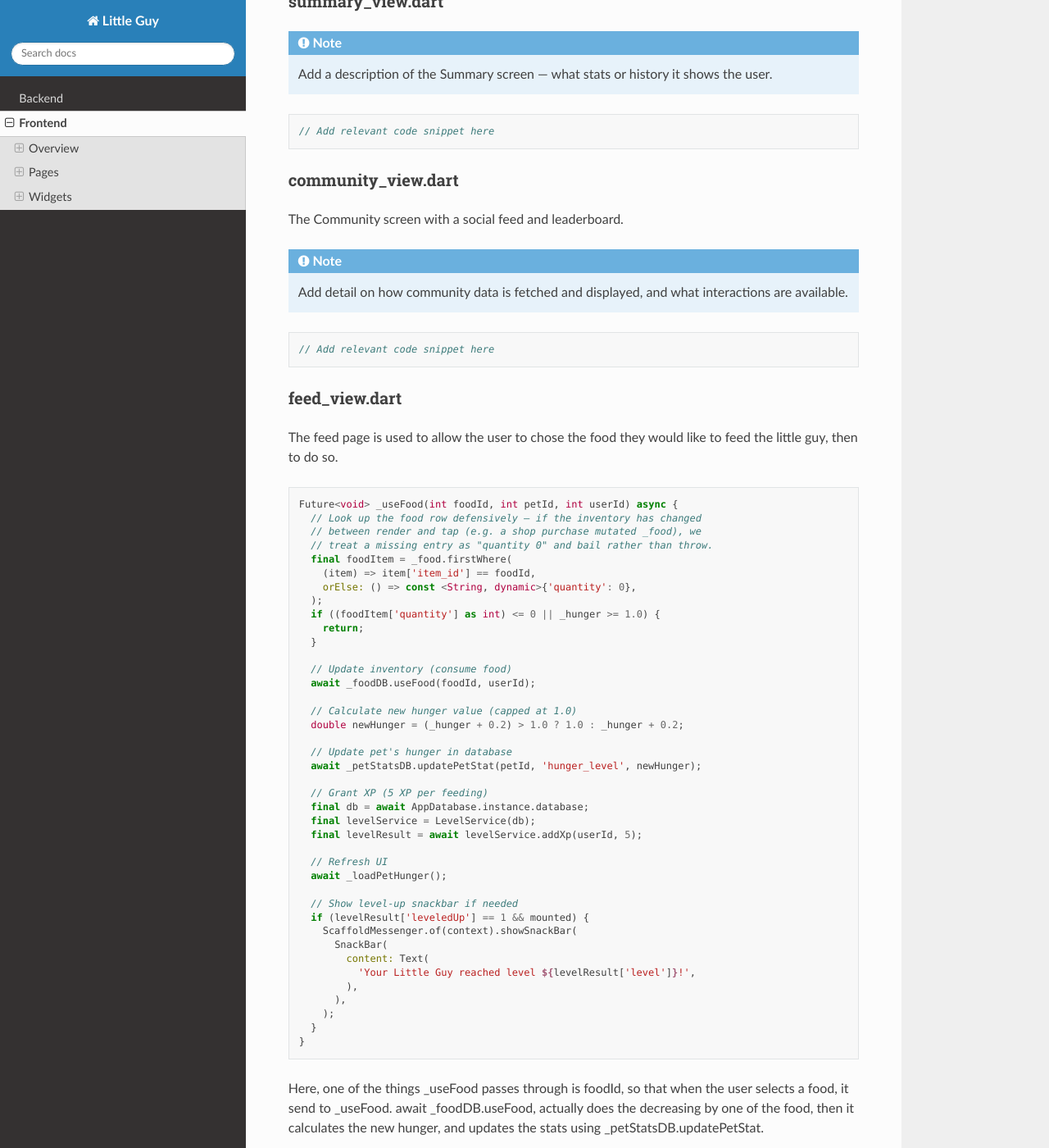
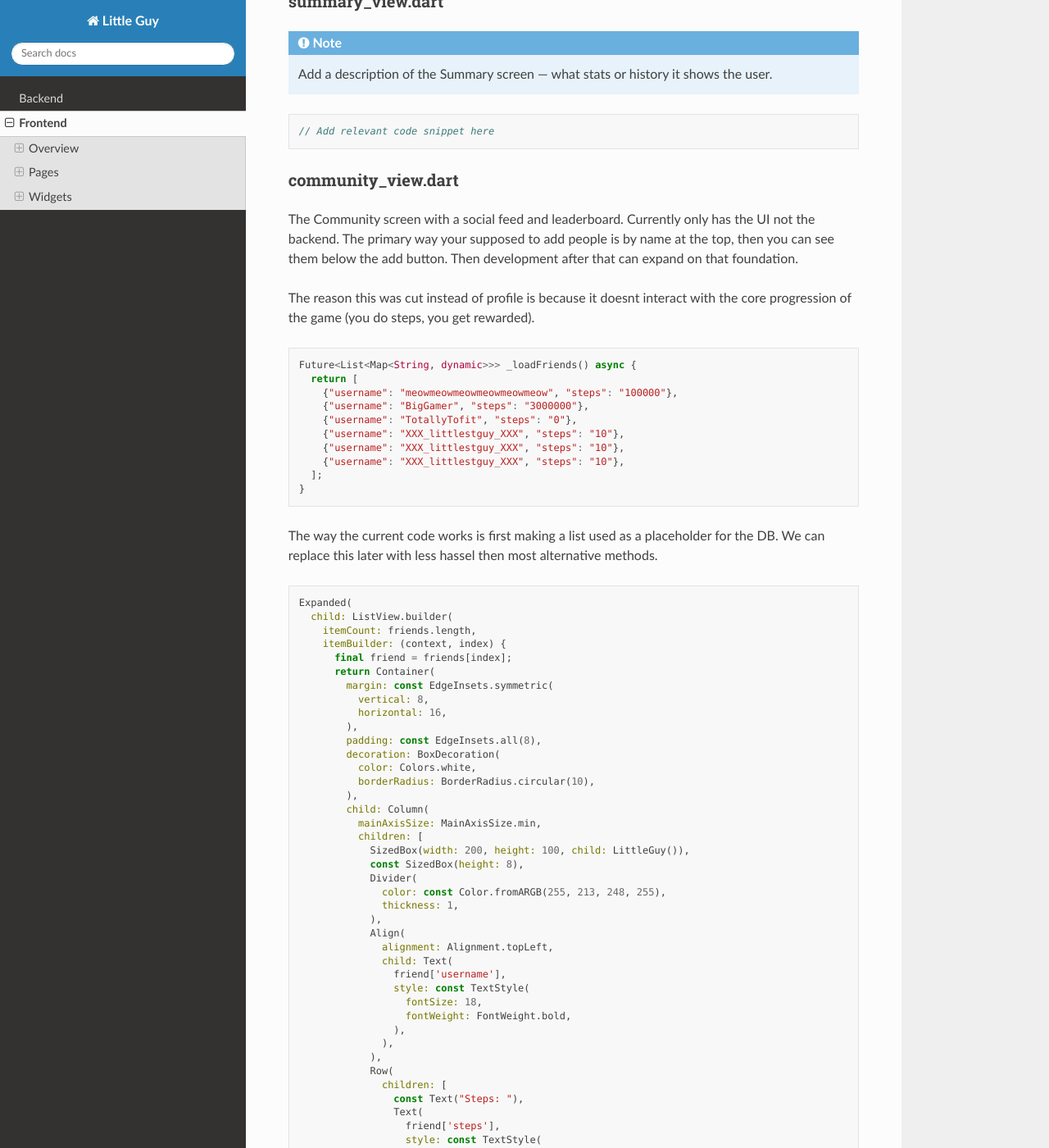
Before and after one commit to Team1C-T-P/little_guy_proj, a Sphinx documentation site: the page built from docs/frontend.rst, in a window 1280 px wide and 1400 px high, scrolled down 12432 px. Shown: the whole window at 82% size. Built offline with Sphinx 7.4.7 and the Read the Docs theme 3.1.0, drawn with Linux system fonts in a browser that asks for light colours; some of the changed text lies outside the part shown.

Commit message:
more frontend docs

```diff
--- a/docs/frontend.rst
+++ b/docs/frontend.rst
@@ -616,14 +616,80 @@ summary_view.dart
 community_view.dart
 ~~~~~~~~~~~~~~~~~~~
 
-The Community screen with a social feed and leaderboard.
+The Community screen with a social feed and leaderboard. Currently only has the UI not the backend. The primary way your supposed to add people is by name at the top, then you can see them below the add button. Then development after that can expand on that foundation.
 
-.. note::
-   Add detail on how community data is fetched and displayed, and what interactions are available.
+The reason this was cut instead of profile is because it doesnt interact with the core progression of the game (you do steps, you get rewarded).
 
 .. code-block:: dart
 
-    // Add relevant code snippet here
+  Future<List<Map<String, dynamic>>> _loadFriends() async {
+    return [
+      {"username": "meowmeowmeowmeowmeowmeow", "steps": "100000"},
+      {"username": "BigGamer", "steps": "3000000"},
+      {"username": "TotallyTofit", "steps": "0"},
+      {"username": "XXX_littlestguy_XXX", "steps": "10"},
+      {"username": "XXX_littlestguy_XXX", "steps": "10"},
+      {"username": "XXX_littlestguy_XXX", "steps": "10"},
+    ];
+  }
+
+The way the current code works is first making a list used as a placeholder for the DB. We can replace this later with less hassel then most alternative methods.
+
+.. code-block:: dart
+
+  Expanded(
+    child: ListView.builder(
+      itemCount: friends.length,
+      itemBuilder: (context, index) {
+        final friend = friends[index];
+        return Container(
+          margin: const EdgeInsets.symmetric(
+            vertical: 8,
+            horizontal: 16,
+          ),
+          padding: const EdgeInsets.all(8),
+          decoration: BoxDecoration(
+            color: Colors.white,
+            borderRadius: BorderRadius.circular(10),
+          ),
+          child: Column(
+            mainAxisSize: MainAxisSize.min,
+            children: [
+              SizedBox(width: 200, height: 100, child: LittleGuy()),
+              const SizedBox(height: 8),
+              Divider(
+                color: const Color.fromARGB(255, 213, 248, 255),
+                thickness: 1,
+              ),
+              Align(
+                alignment: Alignment.topLeft,
+                child: Text(
+                  friend['username'],
+                  style: const TextStyle(
+                    fontSize: 18,
+                    fontWeight: FontWeight.bold,
+                  ),
+                ),
+              ),
+              Row(
+                children: [
+                  const Text("Steps: "),
+                  Text(
+                    friend['steps'],
+                    style: const TextStyle(
+                      fontWeight: FontWeight.w500,
+                    ),
+                  ),
+                ],
+              ),
+            ],
+          ),
+        );
+      },
+    ),
+  ),
+
+This is part of the code that uses the above list to show all the users using the usefully named ListView.builder().
 
 feed_view.dart
 ~~~~~~~~~~~~~~
@@ -870,12 +936,73 @@ The Settings screen where users can update their daily step goal and other prefe
 test_view.dart
 ~~~~~~~~~~~~~~
 
-.. note::
-   Add a description of ``test_view.dart`` — whether this is a developer debug screen or has another purpose, and whether it is accessible in production builds.
+Test view is only for developers testing steps and the goal, without this there wouldn't be a way to add steps beyond, taking a walk.
+
+It is also used to test the level up system, since it a step gives xp.
 
 .. code-block:: dart
 
-    // Add relevant code snippet here
+  @override
+  Widget build(BuildContext context) {
+    return Scaffold(
+      appBar: AppBar(title: const Text('Test Screen')),
+      body: Center(
+        child: Column(
+          mainAxisAlignment: MainAxisAlignment.center,
+          children: [
+            const Text('Total Steps:', style: TextStyle(fontSize: 24)),
+            Text(
+              '$_totalSteps',
+              style: const TextStyle(fontSize: 48, fontWeight: FontWeight.bold),
+            ),
+            Text(
+              'Current Steps: ${_goalController.currentSteps}',
+              style: const TextStyle(fontSize: 24),
+            ),
+            const SizedBox(height: 8),
+            Text(
+              'Goal: ${_goalController.stepGoal}',
+              style: const TextStyle(fontSize: 20),
+            ),
+            const SizedBox(height: 8),
+            Text('Currency: $_currency', style: const TextStyle(fontSize: 20)),
+            Text(
+              'Steps toward next goal: ${(_goalController.stepGoal - _totalSteps).clamp(0, double.infinity).toInt()}',
+              style: const TextStyle(fontSize: 16),
+            ),
+            const SizedBox(height: 16),
+            ElevatedButton(
+              onPressed: () => _recordTestSteps(1),
+              child: const Text('Record 1 Step'),
+            ),
+            const SizedBox(height: 8),
+            ElevatedButton(
+              onPressed: () => _recordTestSteps(250),
+              child: const Text('Record 250 Steps'),
+            ),
+            ElevatedButton(
+              onPressed: () async {
+                final newGoal = _goalController.stepGoal + 250;
+                await _goalController.updateGoal(newGoal);
+
+                setState(() {
+                  _goalController.stepGoal = newGoal;
+                });
+              },
+              child: const Text('Increase Goal by 250'),
+            ),
+
+            const SizedBox(height: 12),
+            Text(
+              _status,
+              textAlign: TextAlign.center,
+              style: const TextStyle(fontSize: 14),
+            ),
+          ],
+        ),
+      ),
+    );
+  }
 
 Widgets
 -------
@@ -885,12 +1012,47 @@ progress_bar.dart
 
 A reusable widget that renders a filled progress bar, used to display the pet's hunger, hygiene, and enjoyment stats.
 
-.. note::
-   Add detail on the parameters the widget accepts (e.g. current value, max value, colour) and how it is used across screens.
+Widget Parameters
+^^^^^^^^^^^^^^^^^
 
+The progress_bar constructor requires two parameters:
+
+- progress: the current progress for bar.
+- iconPath: the image used for the left side of the row.
+
+
+Code
+^^^^
 .. code-block:: dart
 
-    // Add relevant code snippet here
+  class _ProgressBarState extends State<ProgressBar> {
+    @override
+    Widget build(BuildContext context) {
+      return Row(
+        mainAxisSize: MainAxisSize.min,
+        mainAxisAlignment: MainAxisAlignment.center,
+        children: [
+          SizedBox(
+            width: 40,
+            height: 40,
+            child: Image.asset(widget.iconPath),
+          ),
+          SizedBox(
+            width: 100,
+            child: LinearProgressIndicator(
+              value: widget.progress,
+              backgroundColor: Color.fromARGB(255, 248, 255, 233,),
+              color: Color.fromARGB(255, 159, 239, 167),
+              minHeight: 10,
+              borderRadius: const BorderRadius.all(
+                Radius.circular(10),
+              ),
+            ),
+          )
+        ],
+      );
+    }
+  }
 
 button.dart
 ~~~~~~~~~~~
@@ -908,6 +1070,16 @@ The ``GreenButton`` constructor requires two parameters:
 
 - ``buttonText``: The label displayed inside the button
 - ``onPressed``: A callback function triggered when the button is tapped
+
+Usage Example
+^^^^^^^^^^^^^
+
+.. code-block:: dart
+
+  child: ProgressBar(
+    iconPath: 'assets/images/enjoyment.png',
+    progress: _enjoyment,
+  ),
 
 Styling
 ^^^^^^^
```
